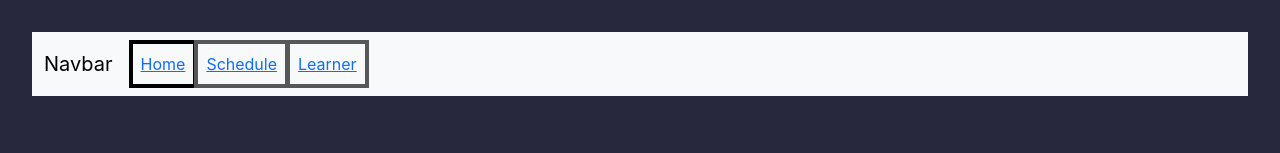
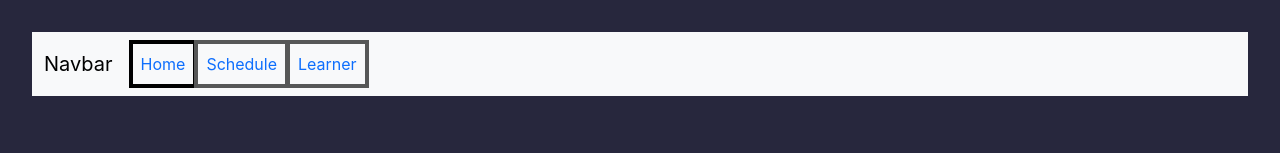
Before and after one commit to Raidanor/scheduler, a React (Vite) app: page / in a window 1280 px wide. Shown: the top 153 px of the page. Built offline with nearby package versions, Linux system fonts and the light colour scheme; the HTML template or start-up script is replaced by a standard one.

Commit message:
progress

```diff
--- a/src/Account.jsx
+++ b/src/Account.jsx
@@ -47,7 +47,8 @@ export default function Account({ session })
         }
     }, [session])
 
-    async function updateProfile(event, avatarUrl) {
+    async function updateProfile(event, avatarUrl)
+    {
         event.preventDefault()
 
         setLoading(true)
@@ -128,7 +129,7 @@ export default function Account({ session })
                     type="int"
                     value={mobile_number || ''}
                     required
-                    placeholder='11122223333(No dashes)'
+                    placeholder = '11122223333(No dashes)'
                     onChange={(e) => setMobile_number(e.target.value)}
                 />
             </div>
--- a/src/components/Navbar.jsx
+++ b/src/components/Navbar.jsx
@@ -13,7 +13,7 @@ function Navbar()
                 </button>
                 <div className="collapse navbar-collapse" id="navbarNavAltMarkup">
                     <ul className="navbar-nav ml-auto">
-                        <li className="nav-link active" aria-current="page"><Link to="/" id="home">Home</Link></li>
+                        <li className="nav-link active" aria-current="page"><Link to="/" id="home"><a>Home</a></Link></li>
                         <li className="nav-link"><Link to="/schedule">Schedule</Link></li>
                         <li className="nav-link"><Link to="/learner">Learner</Link></li>
 
--- a/src/index.css
+++ b/src/index.css
@@ -303,7 +303,14 @@ button.primary,
 .nav-link
 {
     border-top: 4px solid #ffffff00;
+    text-decoration: none;
 }
+
+.nav-link a
+{
+    text-decoration: none;
+}
+
 .nav-link:not(:last-child)
 {
     border-right: 1px solid;
```
